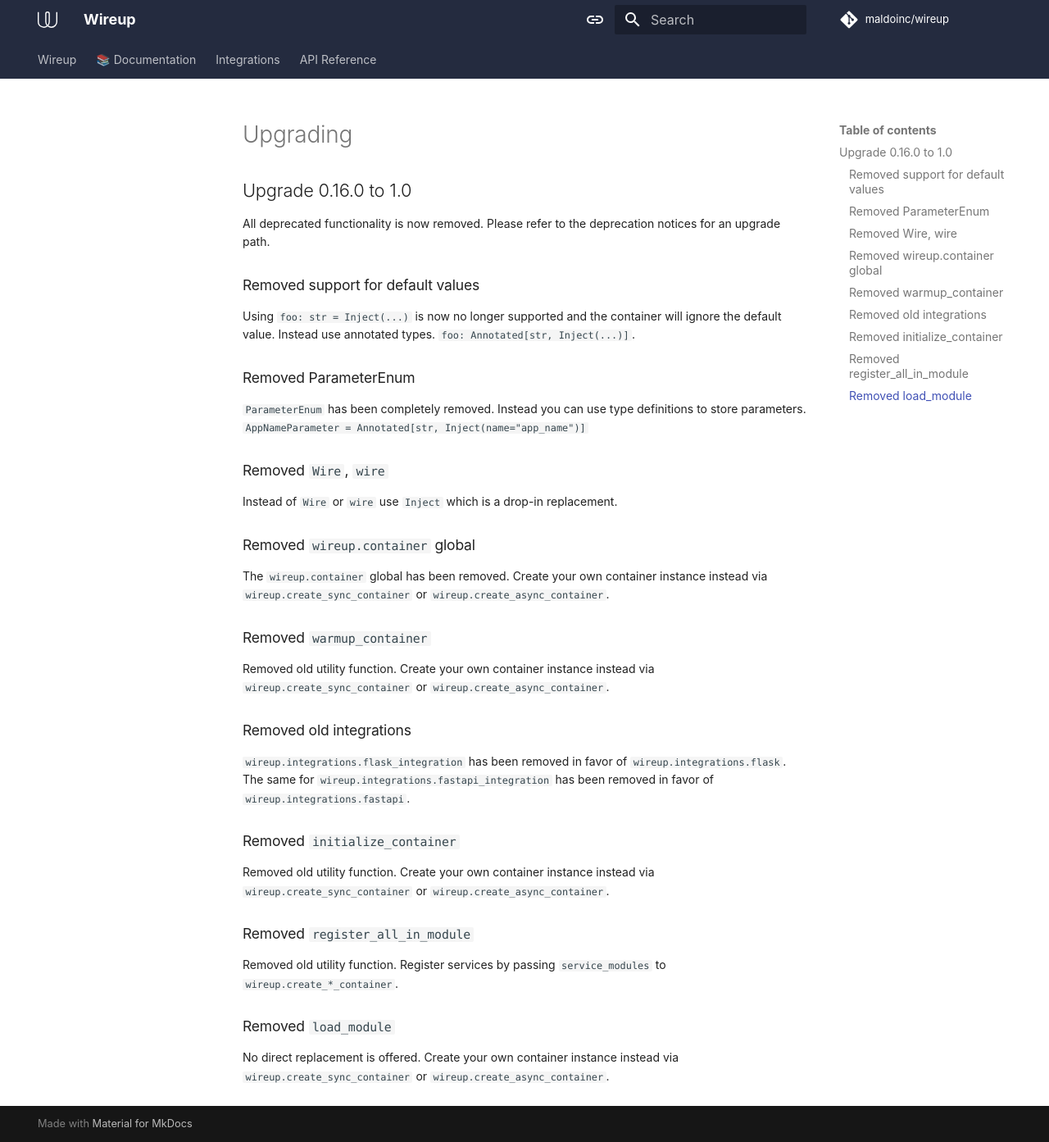
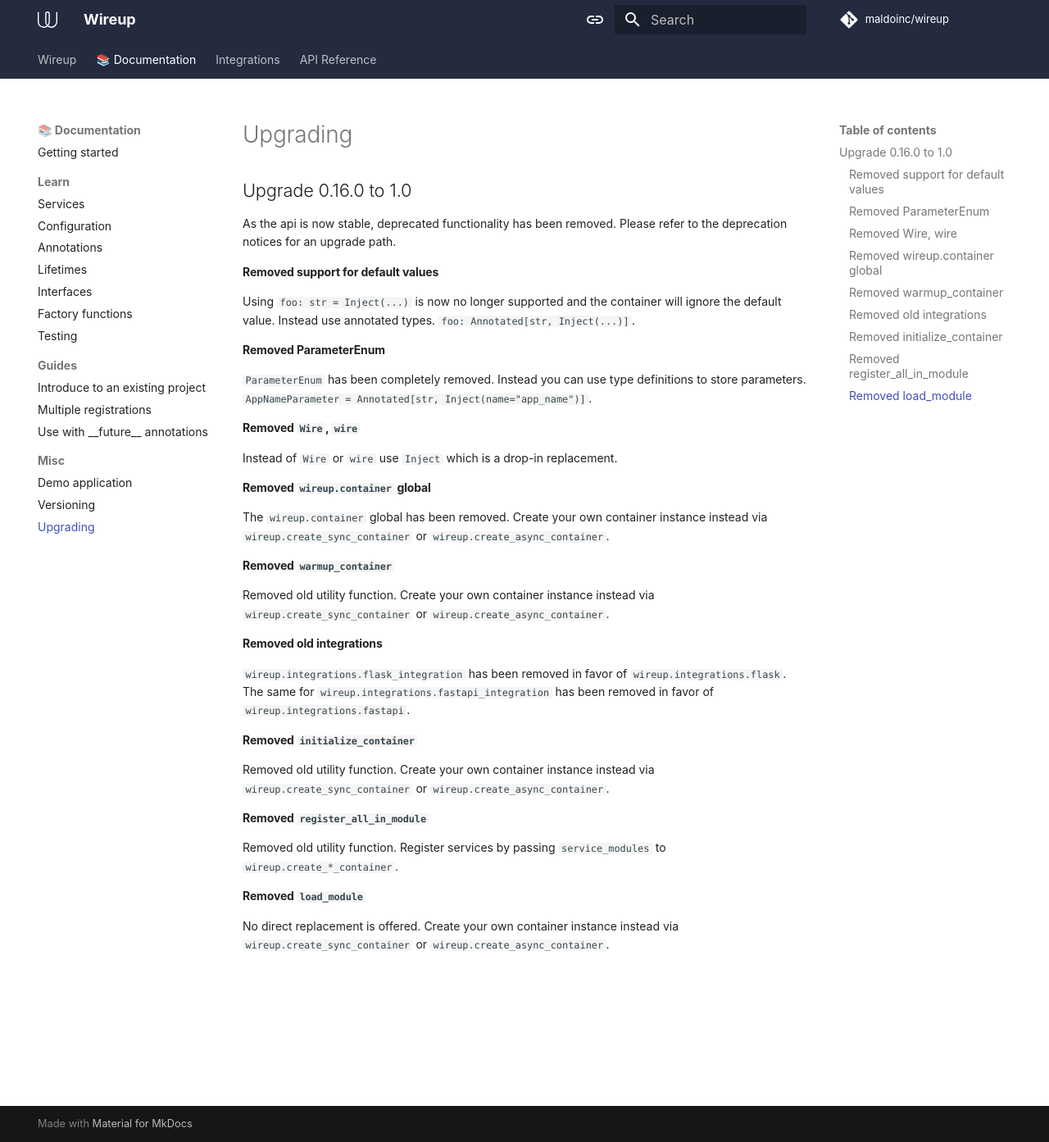
Before and after one commit to maldoinc/wireup, an MkDocs documentation site: the page built from docs/pages/upgrading.md, in a window 1280 px wide and 1393 px high. Shown: the whole window at 82% size. Built offline with MkDocs 1.6.1 and Material for MkDocs 9.7.7, drawn with Linux system fonts in a browser that asks for light colours; some web fonts are replaced; comment, search, counter and statistics services are not loaded; the version menu is left out.

Commit message:
Add upgrading to docs

```diff
--- a/docs/mkdocs.yml
+++ b/docs/mkdocs.yml
@@ -18,6 +18,7 @@ nav:
     - Misc:
       - Demo application: demo_app.md
       - Versioning: versioning.md
+      - Upgrading: upgrading.md
   - Integrations:
     - Integrations: integrations/index.md
     - Django: integrations/django.md
@@ -28,7 +29,6 @@ nav:
       - DependencyContainer: class/dependency_container.md
       - OverrideManager: class/override_manager.md
       - ParameterBag: class/parameter_bag.md
-      - ParameterEnum: class/parameter_enum.md
       - InitializationContext: class/initialization_context.md
       - Integrations:
         - Django: class/django_integration.md
--- a/docs/pages/upgrading.md
+++ b/docs/pages/upgrading.md
@@ -1,41 +1,41 @@
 ## Upgrade 0.16.0 to 1.0
 
-All deprecated functionality is now removed. Please refer to the deprecation notices for an upgrade path.
+As the api is now stable, deprecated functionality has been removed. Please refer to the deprecation notices for an upgrade path.
 
-### Removed support for default values
+#### Removed support for default values
 
 Using `foo: str = Inject(...)` is now no longer supported and the container will ignore the default value. Instead use annotated types. `foo: Annotated[str, Inject(...)]`.
 
-### Removed ParameterEnum
+#### Removed ParameterEnum
 
-`ParameterEnum` has been completely removed. Instead you can use type definitions to store parameters. `AppNameParameter = Annotated[str, Inject(name="app_name")]`
+`ParameterEnum` has been completely removed. Instead you can use type definitions to store parameters. `AppNameParameter = Annotated[str, Inject(name="app_name")]`.
 
-### Removed `Wire`, `wire`
+#### Removed `Wire`, `wire`
 
 Instead of `Wire` or `wire` use `Inject` which is a drop-in replacement.
 
-### Removed `wireup.container` global
+#### Removed `wireup.container` global
 
 The `wireup.container` global has been removed. Create your own container instance instead via `wireup.create_sync_container` or `wireup.create_async_container`.
 
-### Removed `warmup_container`
+#### Removed `warmup_container`
 
 Removed old utility function. Create your own container instance instead via `wireup.create_sync_container` or `wireup.create_async_container`.
 
-### Removed old integrations
+#### Removed old integrations
 
 `wireup.integrations.flask_integration` has been removed in favor of `wireup.integrations.flask`.
 The same for `wireup.integrations.fastapi_integration` has been removed in favor of `wireup.integrations.fastapi`.
 
-### Removed `initialize_container`
+#### Removed `initialize_container`
 
 Removed old utility function. Create your own container instance instead via `wireup.create_sync_container` or `wireup.create_async_container`.
 
-### Removed `register_all_in_module`
+#### Removed `register_all_in_module`
 
 Removed old utility function. Register services by passing `service_modules` to `wireup.create_*_container`.
 
 
-### Removed `load_module`
+#### Removed `load_module`
 
 No direct replacement is offered. Create your own container instance instead via `wireup.create_sync_container` or `wireup.create_async_container`.
```
Also changed, not shown: docs/pages/class/parameter_enum.md (deleted, +0 -1 lines).
